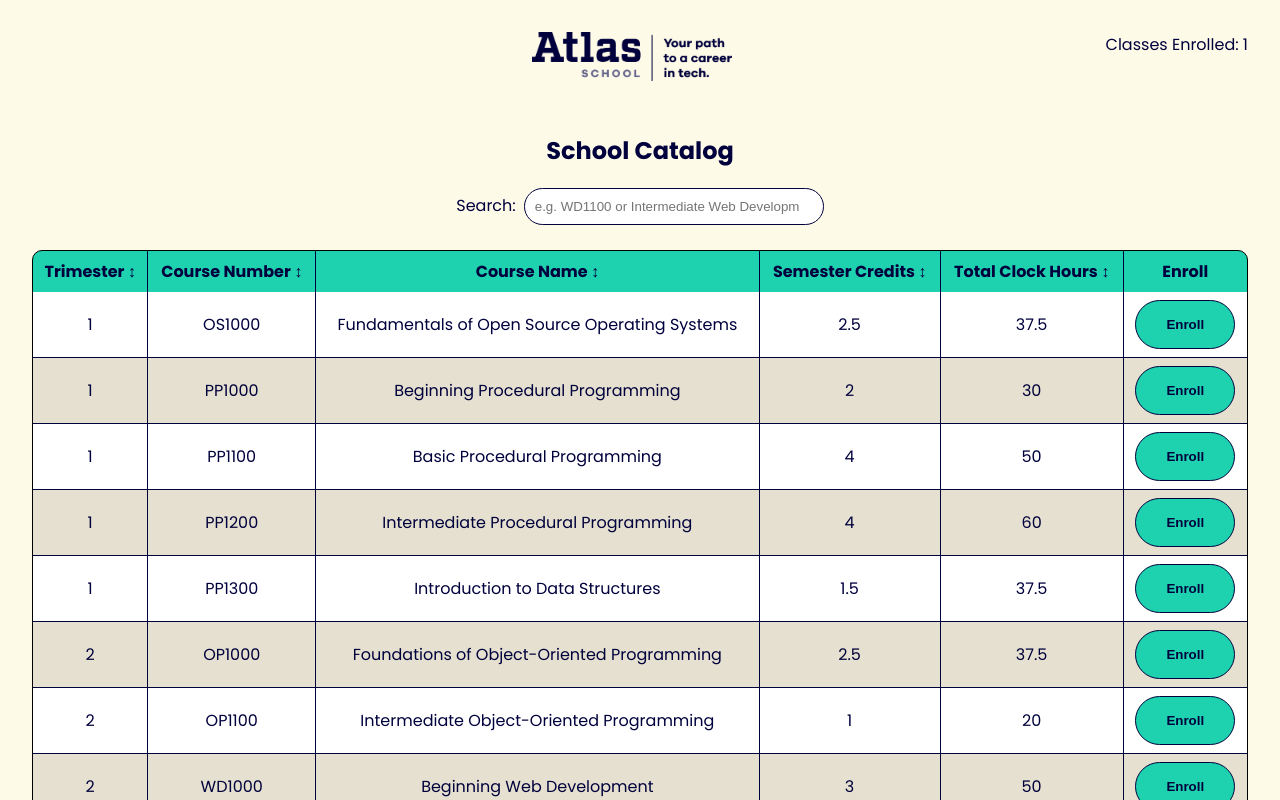
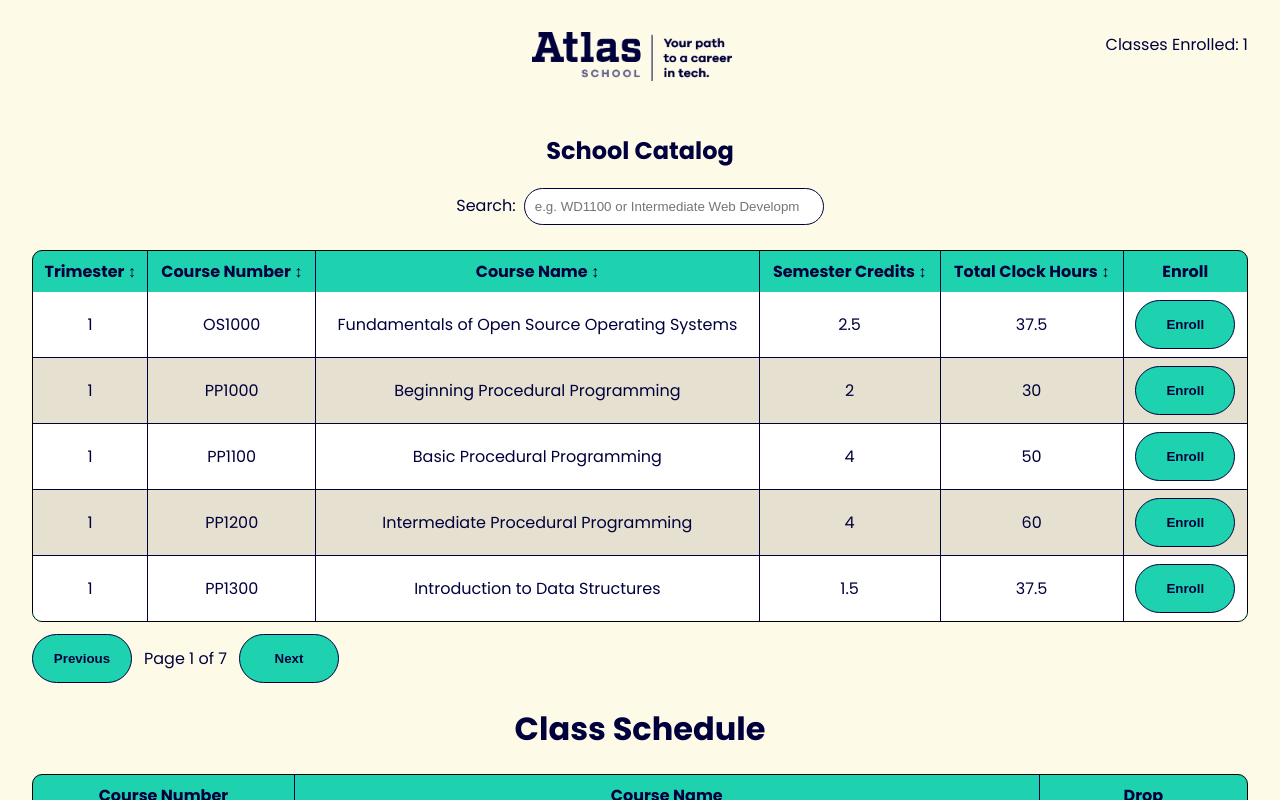
Before and after one commit to JacobGriffith1/atlas-react-state-intro, a React (Vite) app: page / in a window 1280 px wide. Shown: the top 800 px of the page. Built offline with nearby package versions, Linux system fonts and the light colour scheme.

Commit message:
Task 4 complete

```diff
--- a/src/SchoolCatalog.jsx
+++ b/src/SchoolCatalog.jsx
@@ -1,3 +1,4 @@
+// src/SchoolCatalog.jsx
 import { useEffect, useMemo, useState } from "react";
 
 export default function SchoolCatalog() {
@@ -5,12 +6,16 @@ export default function SchoolCatalog() {
   const [loading, setLoading] = useState(true);
   const [error, setError] = useState(null);
 
-  // Sorting state
+  // Sorting
   const [sortKey, setSortKey] = useState(null); // 'trimester'|'number'|'name'|'credits'|'hours'|null
   const [sortDir, setSortDir] = useState("asc"); // 'asc' | 'desc'
 
-  // Search state
+  // Search
   const [query, setQuery] = useState("");
+
+  // Pagination
+  const PAGE_SIZE = 5;
+  const [page, setPage] = useState(0); // zero-based
 
   useEffect(() => {
     const ctrl = new AbortController();
@@ -21,13 +26,9 @@ export default function SchoolCatalog() {
         setError(null);
 
         const res = await fetch("/api/courses.json", { signal: ctrl.signal });
-        if (!res.ok) {
-          throw new Error(`Request failed: ${res.status}`);
-        }
+        if (!res.ok) throw new Error(`Request failed: ${res.status}`);
 
         const data = await res.json();
-
-        // Accept either { courses: [...] } or [...] for convenience.
         const list = Array.isArray(data)
           ? data
           : Array.isArray(data?.courses)
@@ -36,17 +37,15 @@ export default function SchoolCatalog() {
 
         setCourses(list);
       } catch (err) {
-        // Ignore cancellations; report other errors.
-        if (err?.name !== "AbortError") {
+        if (err?.name !== "AbortError")
           setError(err?.message ?? "Unknown error");
-        }
       } finally {
         setLoading(false);
       }
     }
 
     load();
-    return () => ctrl.abort(); // Prevent state updates after
+    return () => ctrl.abort();
   }, []);
 
   const rows = useMemo(() => {
@@ -114,6 +113,23 @@ export default function SchoolCatalog() {
     });
   }, [filteredRows, sortKey, sortDir]);
 
+  // Pagination derived values
+  const totalPages = Math.ceil(sortedRows.length / PAGE_SIZE);
+  const lastPage = Math.max(0, totalPages - 1);
+
+  // Clamp page if results shrink (e.g., search filter) and reset on new search
+  useEffect(() => {
+    setPage(0);
+  }, [query]);
+
+  useEffect(() => {
+    if (page > lastPage) setPage(lastPage);
+  }, [page, lastPage]);
+
+  const start = page * PAGE_SIZE;
+  const end = start + PAGE_SIZE;
+  const pageRows = sortedRows.slice(start, end);
+
   function handleSort(col) {
     if (sortKey === col) setSortDir((d) => (d === "asc" ? "desc" : "asc"));
     else {
@@ -132,6 +148,12 @@ export default function SchoolCatalog() {
     const arrow = !active ? "↕" : sortDir === "asc" ? "↑" : "↓";
     return { ariaSort, arrow };
   }
+
+  const onPrev = () => setPage((p) => Math.max(0, p - 1));
+  const onNext = () => setPage((p) => Math.min(lastPage, p + 1));
+
+  const prevDisabled = page === 0 || totalPages === 0;
+  const nextDisabled = page >= lastPage || totalPages === 0;
 
   return (
     <section className="catalog">
@@ -215,7 +237,7 @@ export default function SchoolCatalog() {
 
           {!loading &&
             !error &&
-            sortedRows.map((r) => (
+            pageRows.map((r) => (
               <tr key={r.key}>
                 <td>{r.trimester}</td>
                 <td>{r.number}</td>
@@ -231,6 +253,36 @@ export default function SchoolCatalog() {
             ))}
         </tbody>
       </table>
+
+      {/* Pagination controls */}
+      <div
+        style={{
+          marginTop: "0.75rem",
+          display: "flex",
+          alignItems: "center",
+          gap: 12,
+        }}
+      >
+        <button
+          type="button"
+          onClick={onPrev}
+          disabled={prevDisabled}
+          aria-label="Previous page"
+        >
+          Previous
+        </button>
+        <span aria-live="polite">
+          Page {totalPages === 0 ? 0 : page + 1} of {totalPages || 0}
+        </span>
+        <button
+          type="button"
+          onClick={onNext}
+          disabled={nextDisabled}
+          aria-label="Next page"
+        >
+          Next
+        </button>
+      </div>
     </section>
   );
 }
```
